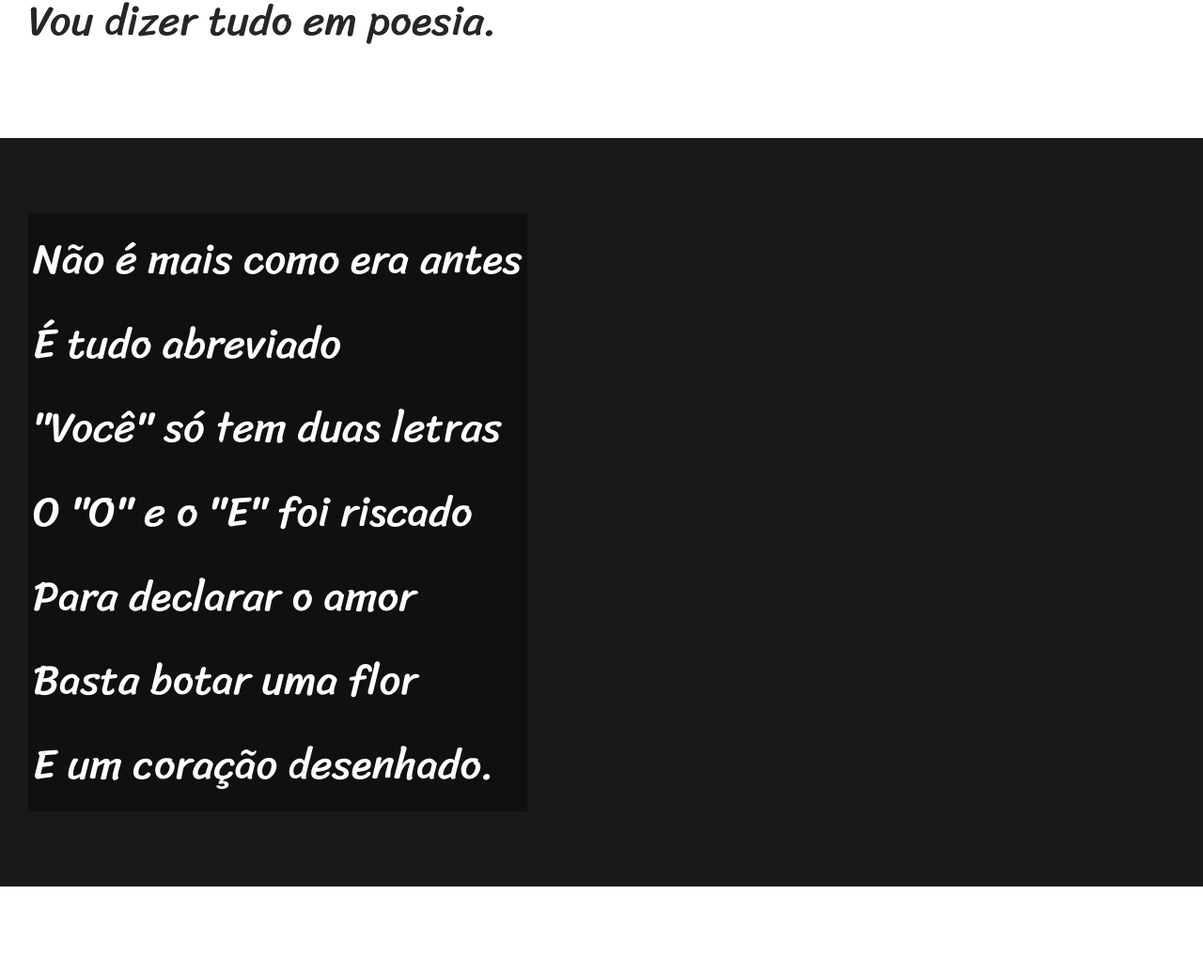
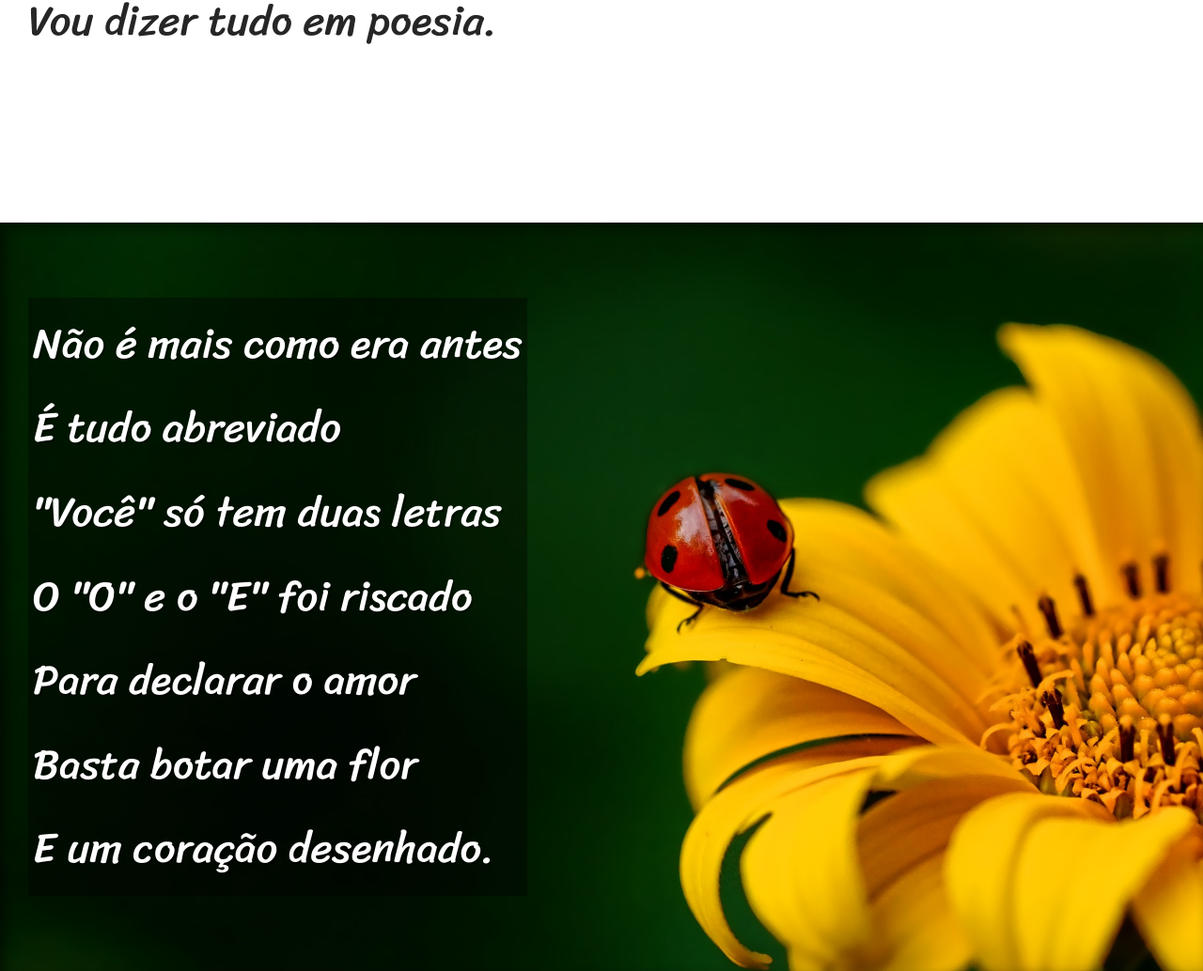
Before and after one commit to Lucasbatistasousa/html_css, a plain HTML site: page desafios/modulo2/desafio12/projeto-cordel.html in a window 1280 px wide. Shown: the part 900-1934 px from the top of the page at 94% size. Drawn offline with Linux system fonts and the light colour scheme.

Commit message:
Projeto finalizado

```diff
--- a/desafios/modulo2/desafio12/projeto-cordel.html
+++ b/desafios/modulo2/desafio12/projeto-cordel.html
@@ -22,7 +22,7 @@
             Vou dizer tudo em poesia.</p>
     </section>
 
-    <section class="imagem">
+    <section class="imagem" id="img01">
         <p>Não é mais como era antes <br>
             É tudo abreviado <br>
             "Você" só tem duas letras <br>
@@ -49,7 +49,7 @@
                 Decifre esse rabisco.</p>
     </section>
 
-    <section class="imagem">
+    <section class="imagem" id="img02">
         <p>Tenho saudade das cartas <br>
             Escritas com a própria mão <br>
             Mandava no mês de Junho <br>
--- a/desafios/modulo2/desafio12/style.css
+++ b/desafios/modulo2/desafio12/style.css
@@ -56,6 +56,10 @@ section{
     font-size: 3.5vw;
 }
 
+section > p {
+    padding-bottom: 2em;
+}
+
 section.normal{
     background-color: white;
     color: rgb(39, 38, 38);
@@ -64,14 +68,27 @@ section.normal{
 section.imagem{
     background-color: rgb(27, 24, 24);
     color: white;
+    box-shadow: inset 6px 6px 13px 0px rgba(0, 0, 0, 0.479);
+    background-size: cover;
+    background-attachment: fixed;
 }
 
 section.imagem > p {
     display: inline-block;
     padding: 5px;
     background-color: rgba(0, 0, 0, 0.384);
+    text-shadow: 2px 2px 0px rgba(0, 0, 0, 0.363);
 }
 
+section#img01 {
+    background-image: url('imagens/background001.jpg');
+    background-position: right center;
+}
+
+section#img02 {
+    background-image: url('imagens/background002.jpg');
+    background-position: right center;
+}
 footer{
     background-color: black;
     color: white;
```
